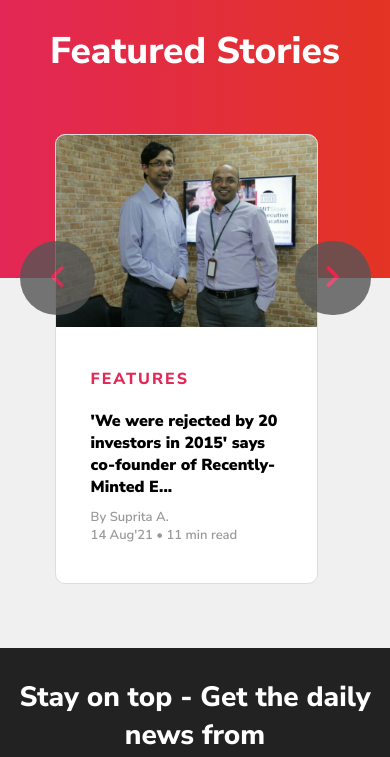
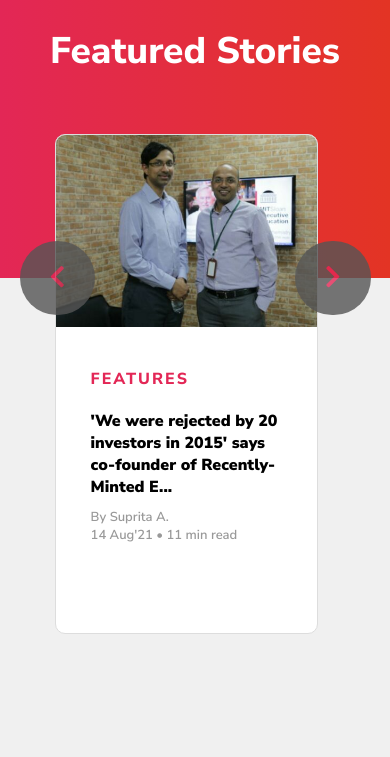
Before and after one commit to gladiatorcoder/Inc42-clone, a plain HTML site: page index.html in a window 390 px wide. Shown: the part 6029-6786 px from the top of the page. Drawn offline with Linux system fonts and the light colour scheme.

Commit message:
Project submission commit

```diff
--- a/style.css
+++ b/style.css
@@ -696,7 +696,16 @@ nav ul li p{
     display: none;
 }
 
-@media(max-width: 1000px) {
+@media(max-width: 1350px){
+    .featured-story:nth-child(4){
+        display: none;
+    }
+    .featured-story{
+        width: 31.5%;
+    }
+}
+
+@media(max-width: 1335px) {
     *{
         box-sizing: border-box;
         margin: 0;
@@ -957,6 +966,7 @@ nav ul li p{
         min-height: 350px;
         background: linear-gradient(to right, #e32756, #e33424);
         position: relative;
+        margin-bottom: 500px;
     }
 
     .stories-container{
@@ -968,7 +978,7 @@ nav ul li p{
 
     .featured-story{
         float: left;
-        min-height: 450px;
+        min-height: 500px;
         border: 1px solid #ddd;
         width: 46%;
         border-radius: 10px;
@@ -991,7 +1001,6 @@ nav ul li p{
     .featured-story-content{
         text-decoration: none;
         padding: 25px;
-        min-height: 100%;
     }
 
     .featured-story-content p:nth-child(4){
```
